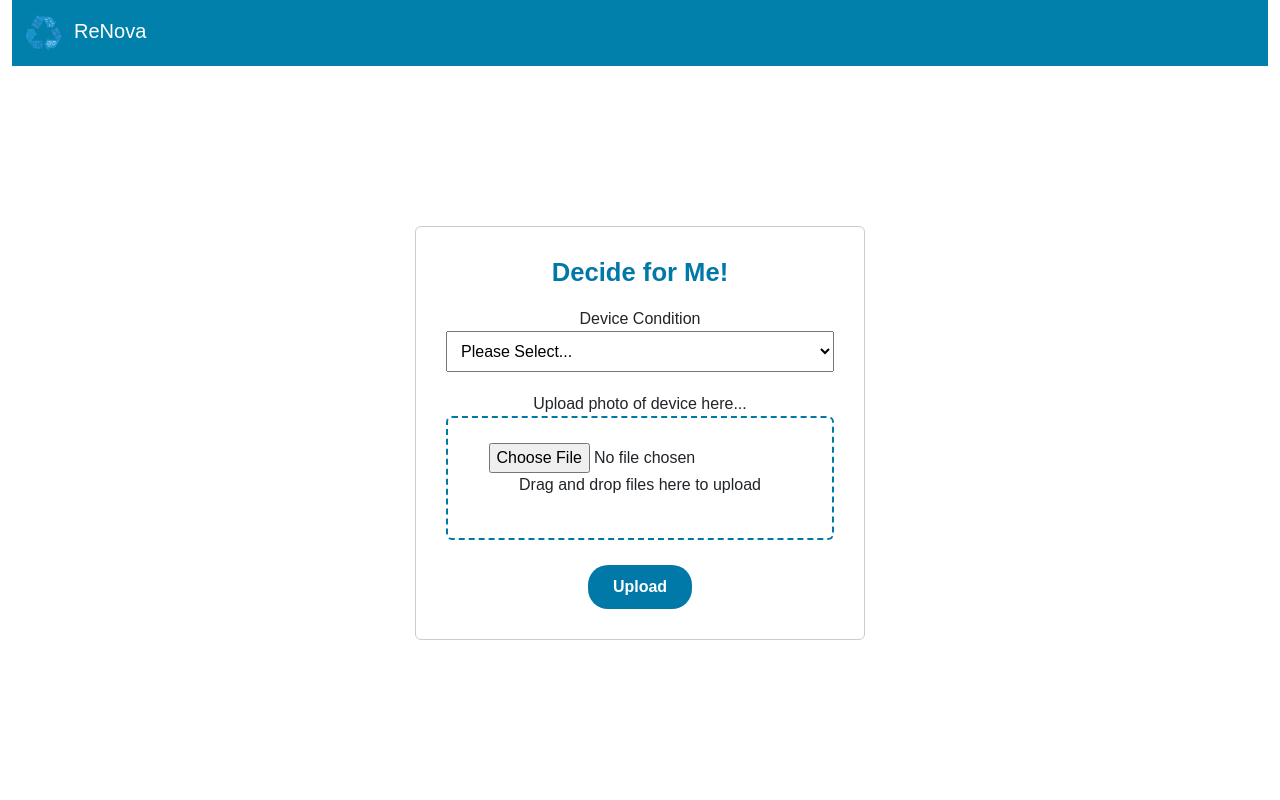
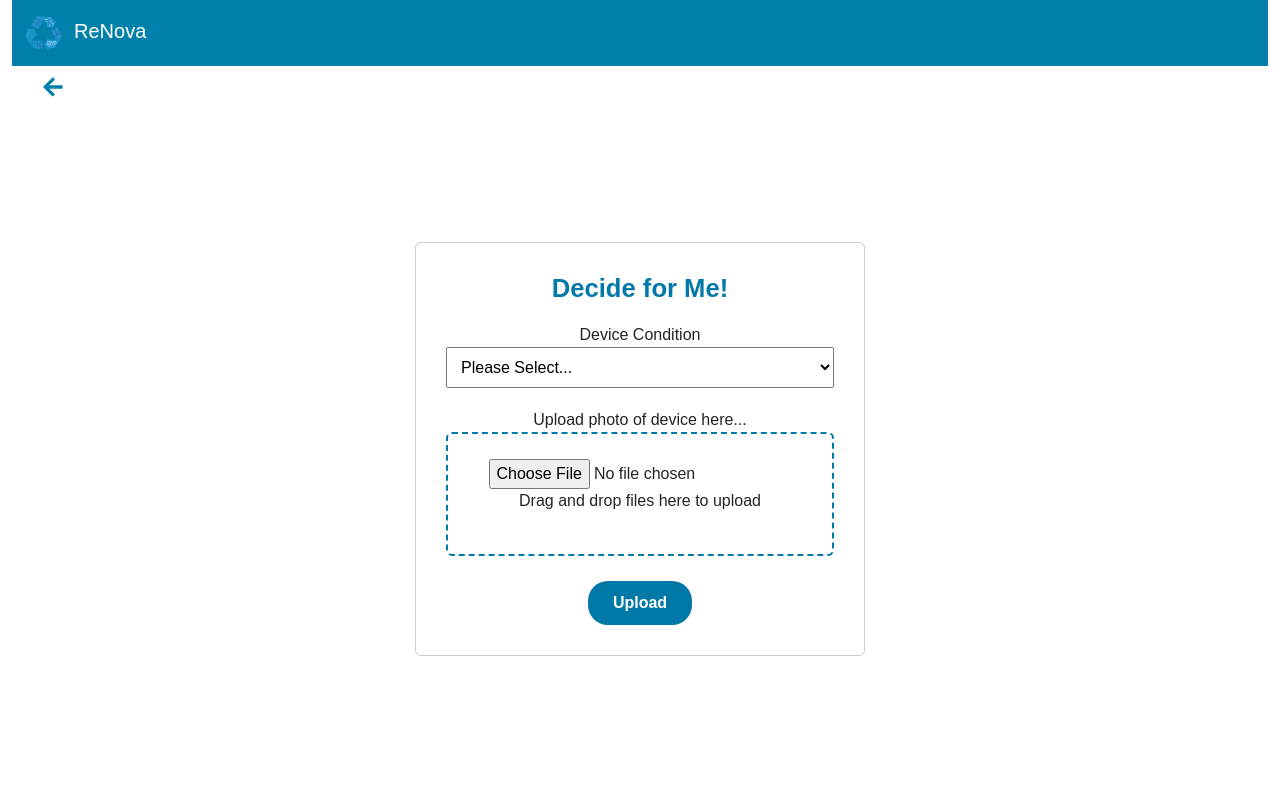
Before and after one commit to razanalraiisi/Renova, a React (Create React App) app in the folder client/: page /decideForMe in a window 1280 px wide. Shown: the top 800 px of the page. Built offline with nearby package versions, Linux system fonts and the light colour scheme; the HTML template or start-up script is replaced by a standard one.

Commit message:
updated decide for me

```diff
--- a/client/src/components/DecideForMe.js
+++ b/client/src/components/DecideForMe.js
@@ -1,9 +1,11 @@
 import React, { useState } from "react";
 import { Navbar, NavbarBrand } from "reactstrap";
-import { Link } from "react-router-dom";
+import { Link, useNavigate } from "react-router-dom";
+import { FaArrowLeft } from "react-icons/fa";
 import logo from "../assets/logo.png";
 
 const DecideForMe = () => {
+  const navigate = useNavigate();
   const [condition, setCondition] = useState("");
   const [image, setImage] = useState(null);
   const [preview, setPreview] = useState(null);
@@ -35,6 +37,21 @@ const DecideForMe = () => {
       flexDirection: "column",
       backgroundColor: "#fff",
     },
+
+    backWrapper: {
+      maxWidth: "1200px",
+      margin: "10px 0 0 0", // align left
+      padding: "0 30px",
+      display: "flex",
+      justifyContent: "flex-start",
+      alignItems: "center",
+    },
+    backIcon: {
+      color: "#0080AA",
+      cursor: "pointer",
+      fontSize: "22px",
+    },
+
     main: {
       flex: 1,
       display: "flex",
@@ -99,6 +116,15 @@ const DecideForMe = () => {
         </NavbarBrand>
       </Navbar>
 
+      {/* ⬅️ BACK ARROW */}
+      <div style={styles.backWrapper}>
+        <FaArrowLeft
+          style={styles.backIcon}
+          onClick={() => navigate("/start")}
+        />
+      </div>
+
+      {/* MAIN */}
       <main style={styles.main}>
         <div style={styles.card}>
           <h2 style={styles.title}>Decide for Me!</h2>
```
